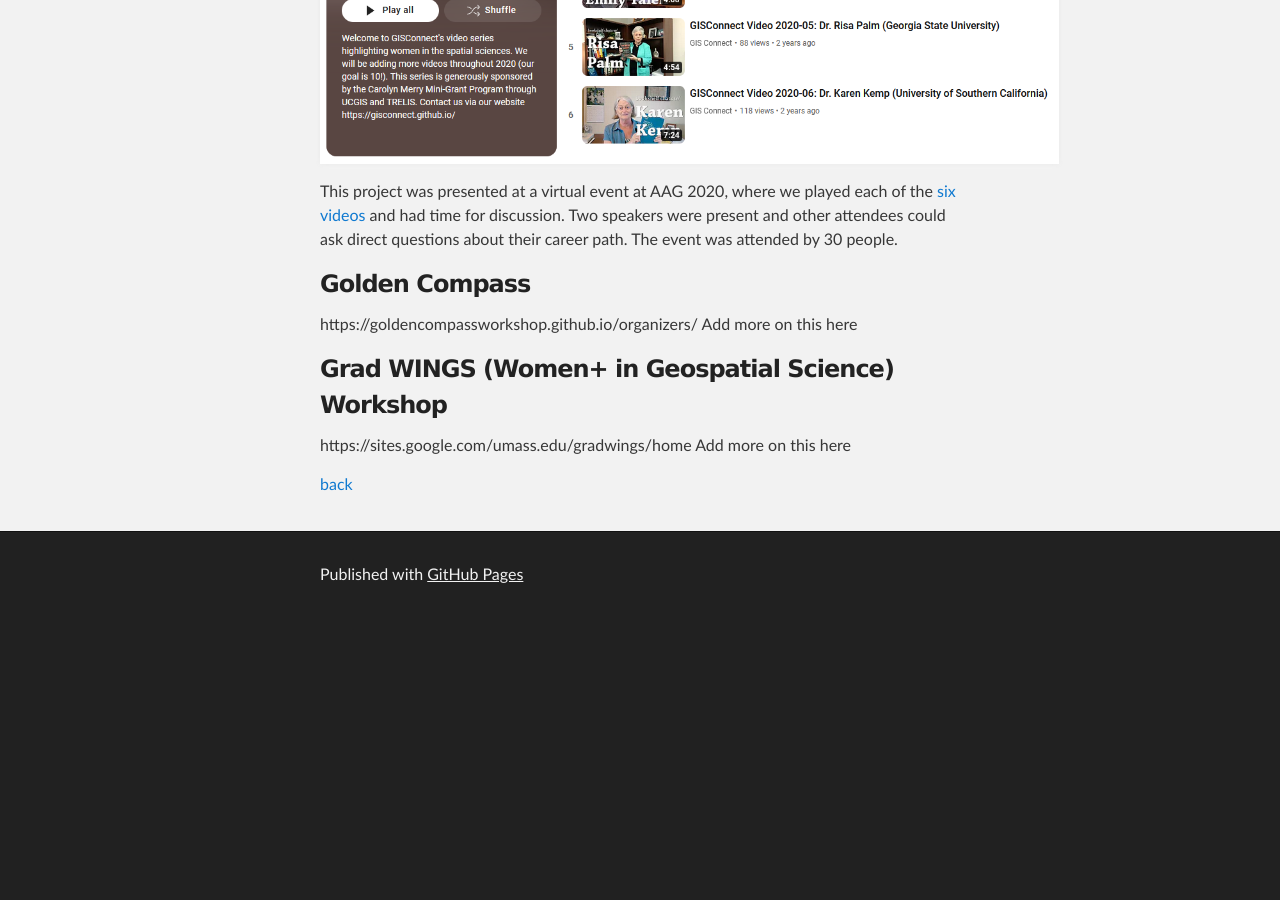
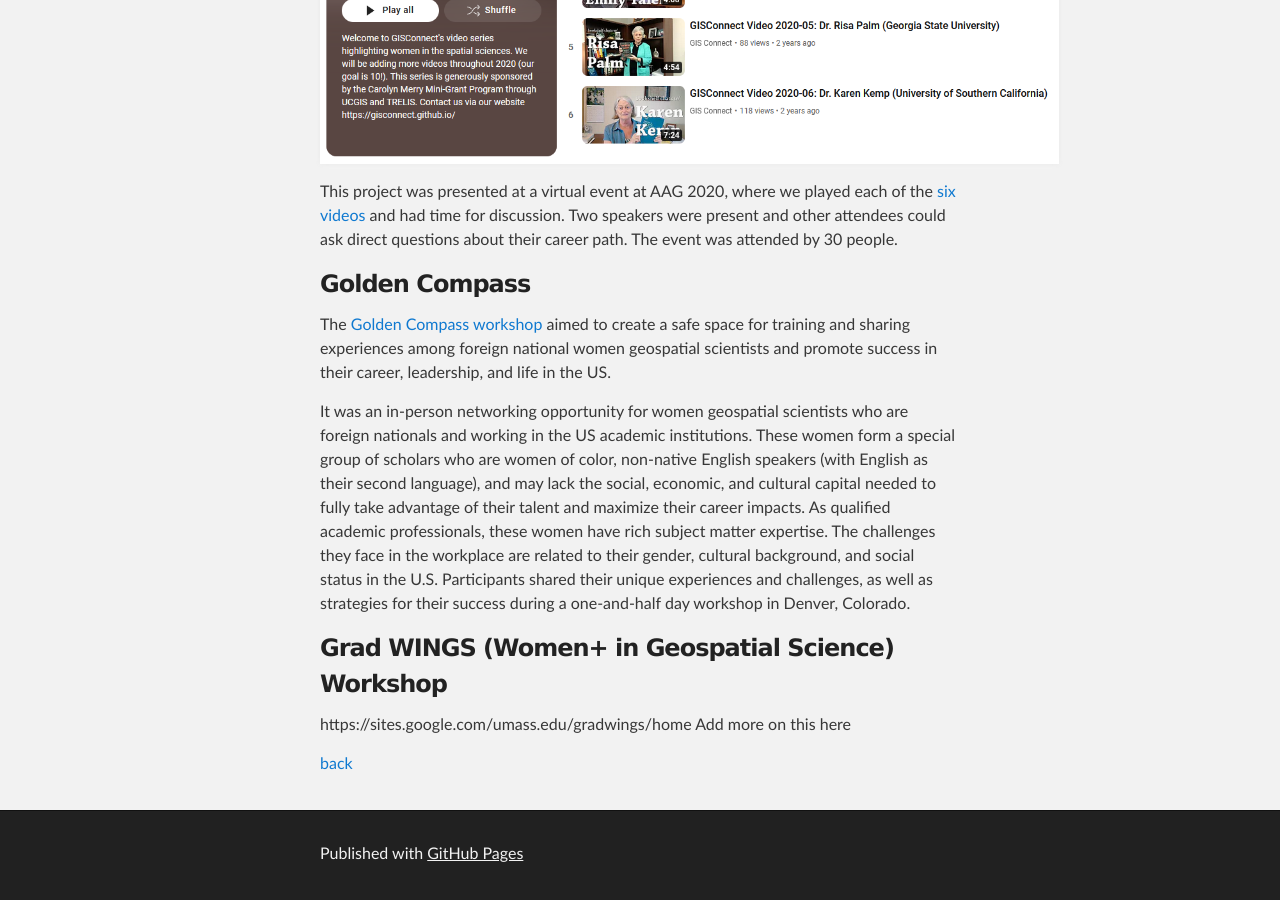
Before and after one commit to TRELIStoolkit/TRELIStoolkit.github.io, a Jekyll site: the page built from another-page.md, in a window 1280 px wide and 900 px high, scrolled down 1049 px. Built offline with Jekyll 4.4.1, drawn with Linux system fonts in a browser that asks for light colours; our own code applies the rules of GitHub Pages for plain Markdown files; before the commit the page ends 1670 px from its top, so only the background shows below that.

Commit message:
Added Golden Compass language

```diff
--- a/another-page.md
+++ b/another-page.md
@@ -13,8 +13,9 @@ Funded by Carolyn Merry mini-grants, TRELIS fellows have built-upon and expanded
 This project was presented at a virtual event at AAG 2020, where we played each of the [six videos](https://www.youtube.com/playlist?list=PL2xUaCb8VRCAcTnrCrH67C1lnMxVq7gbr) and had time for discussion. Two speakers were present and other attendees could ask direct questions about their career path. The event was attended by 30 people.
 
 ### Golden Compass
-https://goldencompassworkshop.github.io/organizers/
-Add more on this here
+The [Golden Compass workshop](https://goldencompassworkshop.github.io) aimed to create a safe space for training and sharing experiences among foreign national women geospatial scientists and promote success in their career, leadership, and life in the US.
+
+It was an in-person networking opportunity for women geospatial scientists who are foreign nationals and working in the US academic institutions. These women form a special group of scholars who are women of color, non-native English speakers (with English as their second language), and may lack the social, economic, and cultural capital needed to fully take advantage of their talent and maximize their career impacts. As qualified academic professionals, these women have rich subject matter expertise. The challenges they face in the workplace are related to their gender, cultural background, and social status in the U.S. Participants shared their unique experiences and challenges, as well as strategies for their success during a one-and-half day workshop in Denver, Colorado.
 
 ### Grad WINGS (Women+ in Geospatial Science) Workshop
 https://sites.google.com/umass.edu/gradwings/home
```
